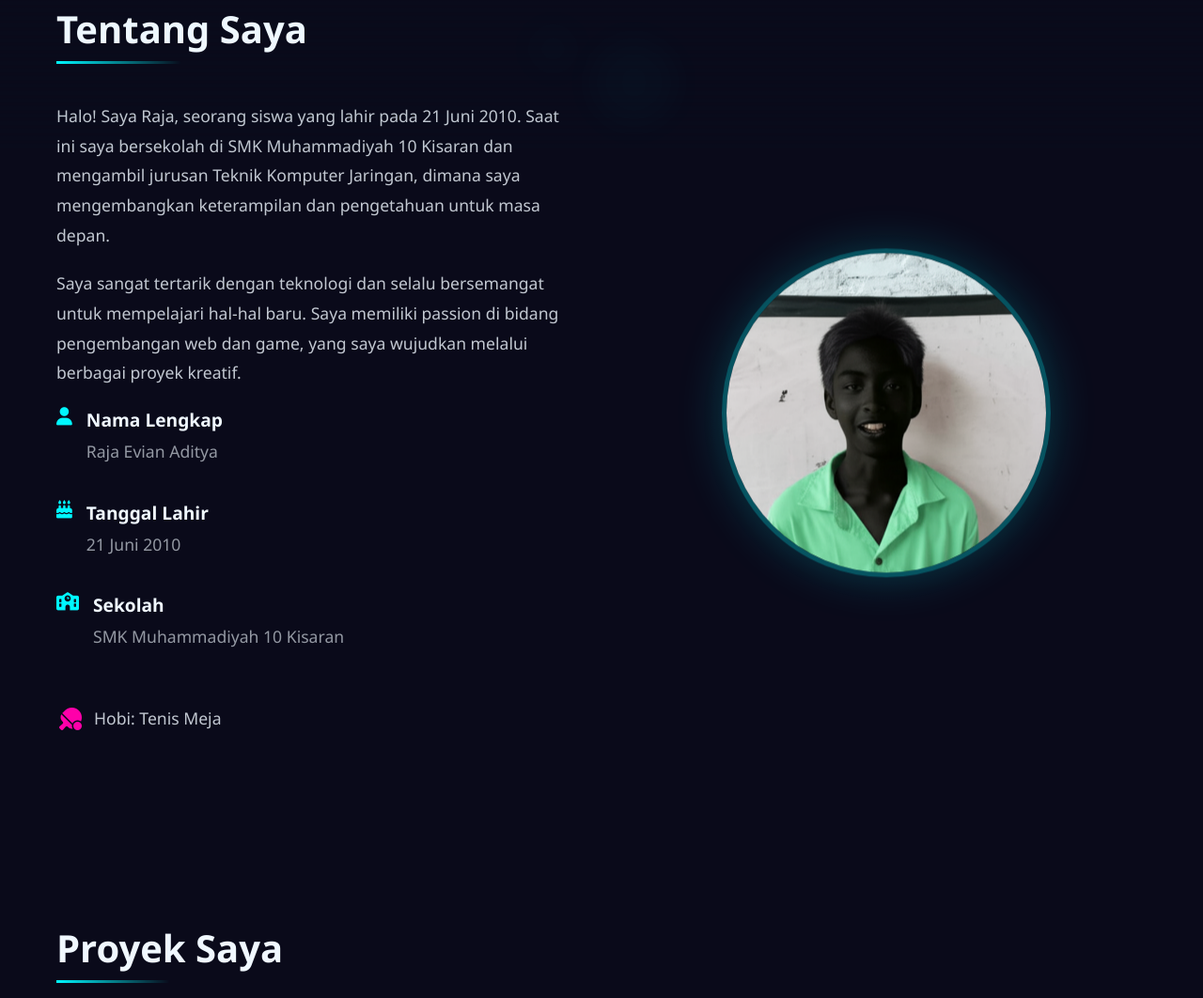
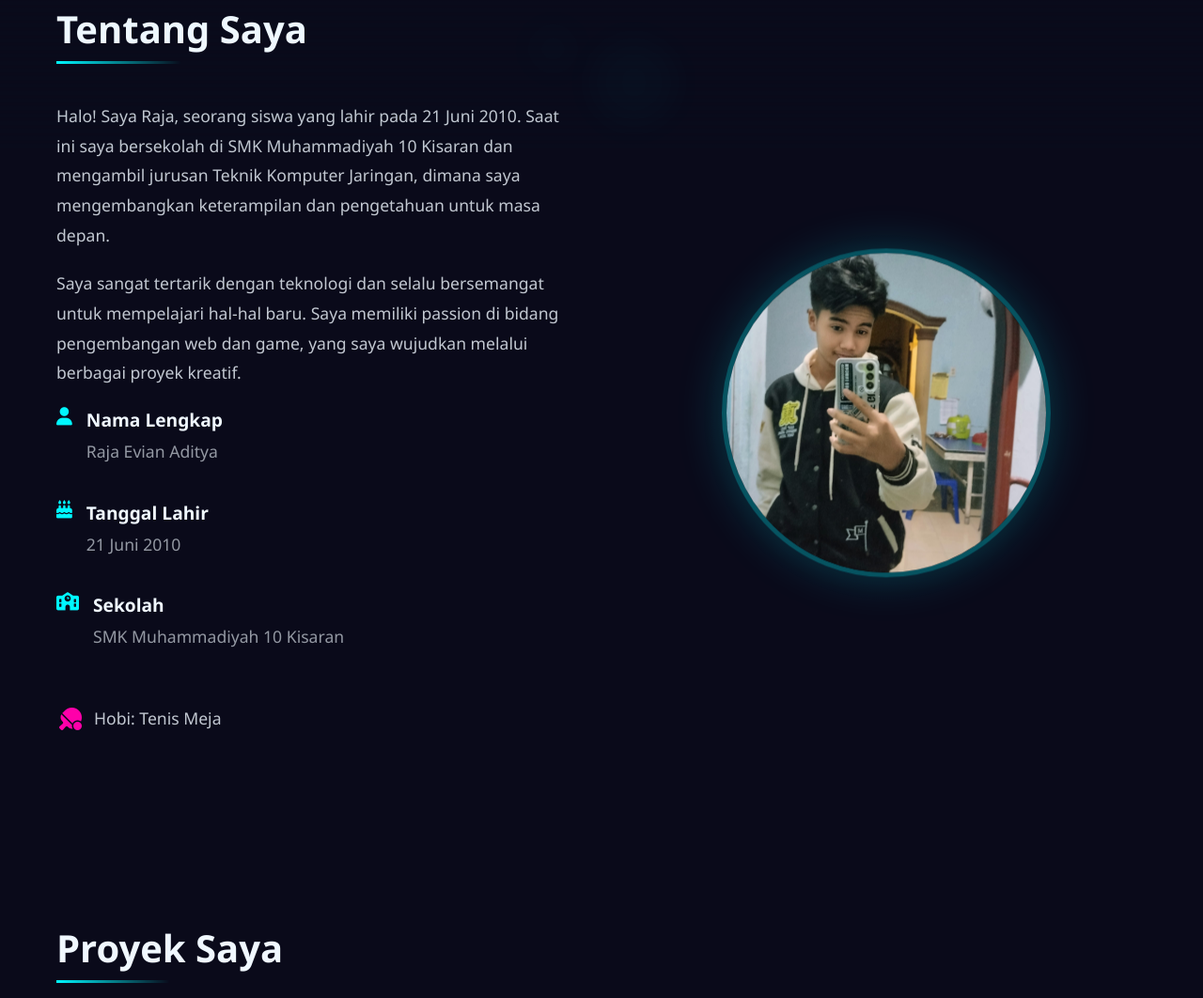
Before and after one commit to rajaevianaditya/rajaevianaditya.github.io, a plain HTML site: page index.html in a window 1280 px wide. Shown: the part 841-1903 px from the top of the page at 94% size. Drawn offline with Linux system fonts and the light colour scheme.

Commit message:
Update index.html

```diff
--- a/index.html
+++ b/index.html
@@ -598,7 +598,7 @@
 
                 <div class="about-image">
                     <div class="glow-circle"></div>
-                    <img src="foto/4.jpg" alt="Raja Evian Aditya" class="avatar">
+                    <img src="foto/3.jpg" alt="Raja Evian Aditya" class="avatar">
                 </div>
             </div>
         </div>
```
